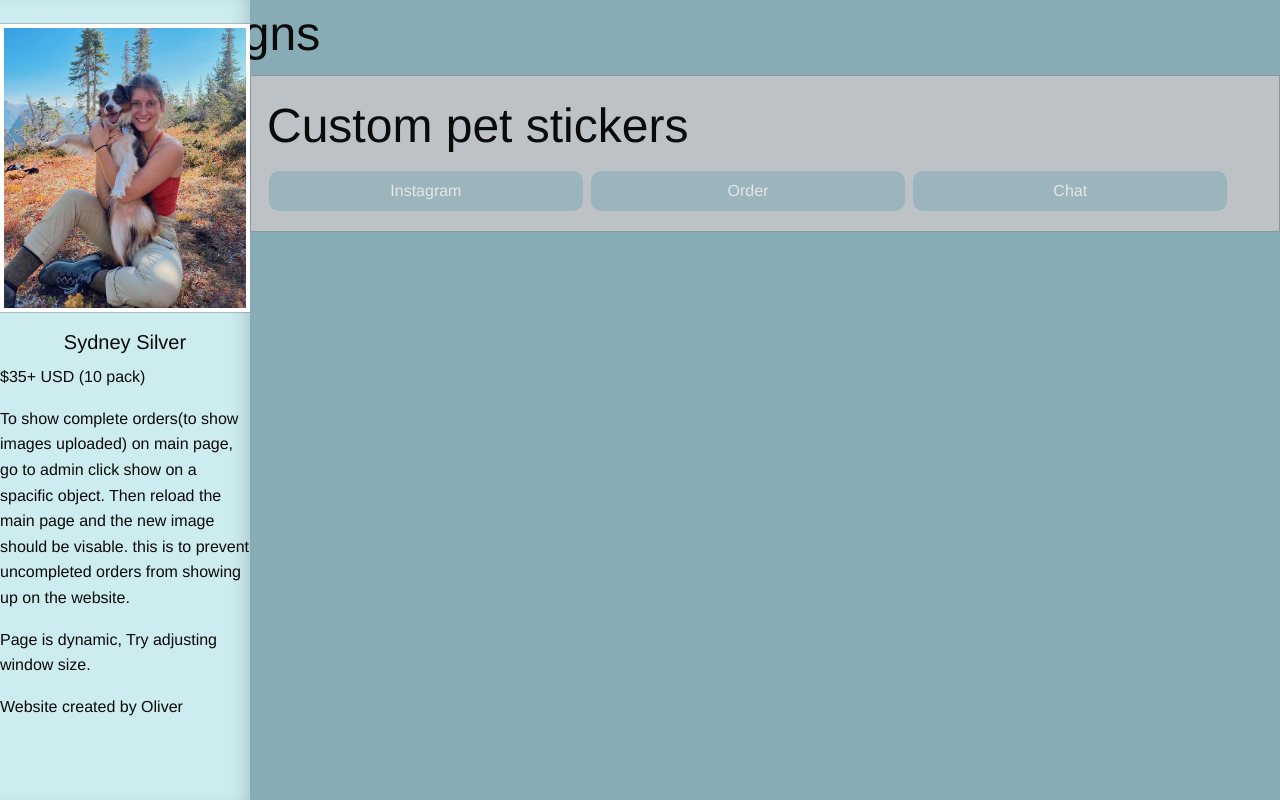
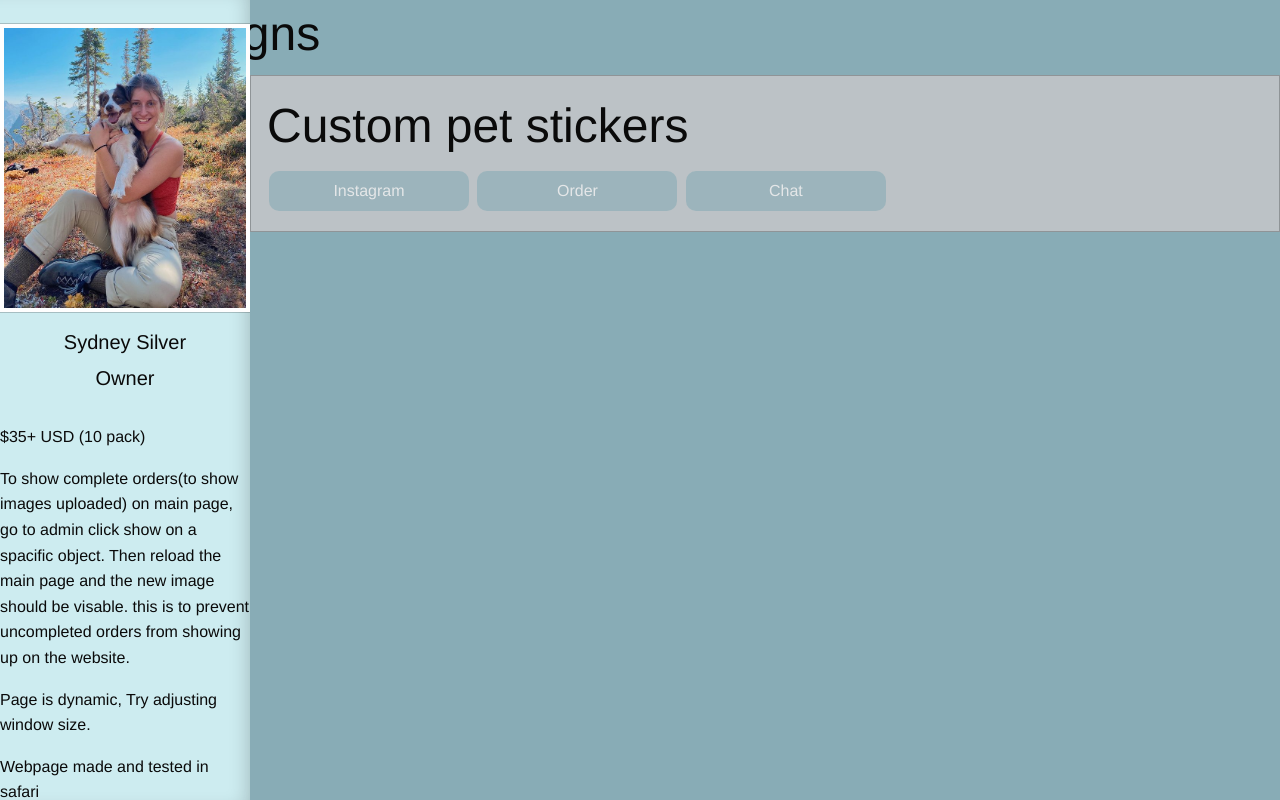
Before and after one commit to shahhimtest/Calico-Designs, a Django app: page / in a window 1280 px wide. Run offline with Django 3.2, Linux system fonts and the light colour scheme; data that the repository does not hold is empty; some libraries are stand-ins or nearby versions.

Commit message:
FINAL WEB

```diff
--- a/mysite/image_app/templates/display_images.html
+++ b/mysite/image_app/templates/display_images.html
@@ -17,14 +17,9 @@
     <!--click to make image change -->
     <script>
         $(document).ready(function(){
-            $(myimage).click(function(){
-                $(myimage).hide();
-                $(mydrawing).show();
-            });
-
-            $(mydrawing).click(function(){
-                $(mydrawing).hide();
-                $(myimage).show();
+            $('img').click(function(){
+                $(myimage).toggle();
+                $(mydrawing).toggle();
             });
         });
 
@@ -44,12 +39,12 @@
             {background-color: #Dbdddf;}
         #my-info
             {background-color: #cdecf0;}
-        a{
+        #buttons{
             background-color: #88acb6;
             border: none;
             color: white;
             padding: 8px 32px;
-            width: 31.5%;
+            width: 200px;
             text-align: center;
             font-size: 16px;
             margin: 4px 2px;
@@ -76,11 +71,14 @@
         <br>
         <img class="thumbnail" src='media/Squid.jpg'>
         <h5>Sydney Silver</h5>
+        <h5>Owner</h5>
+        <br>
         <p> $35+ USD (10 pack)</p>
         <p>To show complete orders(to show images uploaded) on main page,
              go to admin click show on a spacific object. Then reload the main page and the new image should be visable.
             this is to prevent uncompleted orders from showing up on the website. </p>
         <p>Page is dynamic, Try adjusting window size.</p>
+        <p>Webpage made and tested in safari</p>
         <p>Website created by Oliver</p>
     </div>
     </div>
@@ -96,9 +94,9 @@
     <div class="callout primary" id="text_bar">
     <div class="row column">
         <h1>Custom pet stickers</h1>
-        <a href="https://www.instagram.com/calico_designs_/?hl=en">Instagram</a>
-        <a href="http://127.0.0.1:8000/upload/">Order</a>
-        <a href="http://127.0.0.1:8000/chat/mychat/">Chat</a>
+        <a id="buttons" href="https://www.instagram.com/calico_designs_/?hl=en">Instagram</a>
+        <a  id="buttons" href="http://35.209.245.214/upload/">Order</a>
+        <a id="buttons" href="http://35.209.245.214/chat/mychat/">Chat</a>
 
         </div>
     </div>
--- a/mysite/image_app/templates/upload_image.html
+++ b/mysite/image_app/templates/upload_image.html
@@ -9,6 +9,7 @@
      body{background-color: #b7b0d0; }
 
     .translucent-form-overlay {
+      text-align: center;
       margin: auto;
       position: relative;
       top: 50px;
@@ -29,9 +30,9 @@
     }
 
     #form{
+      display: inline-block;
       padding-top: 3px;
       padding-bottom: 5px;
-      padding-left: 50px;
     }
 
     .button {
```
Also changed, not shown: docker-compose.yml (+6 -1 lines), mysite/media/drawings/Remi_i9sYlp8.jpg (added), mysite/media/drawings/bailey2_cIqIbjq.jpg (added), mysite/media/drawings/joliscat_UB1xZZl.jpg (added), mysite/media/drawings/meeka1_GwljqH3.jpg (added), mysite/media/drawings/mistercarl_VUQoSvH.jpg (added), mysite/media/drawings/ocean_a3hlAvL.jpg (added), mysite/media/image/meeka_xrmEy13.jpg (added), 7 other files.
